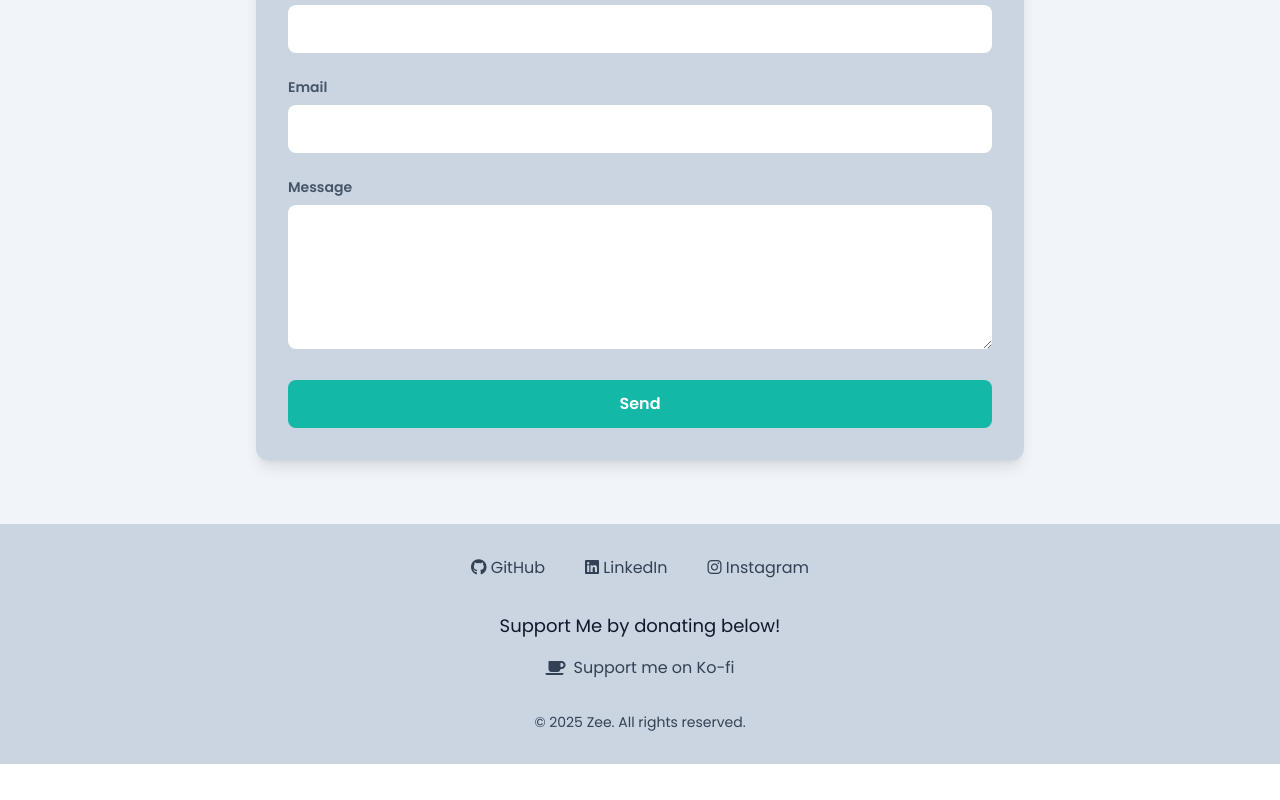
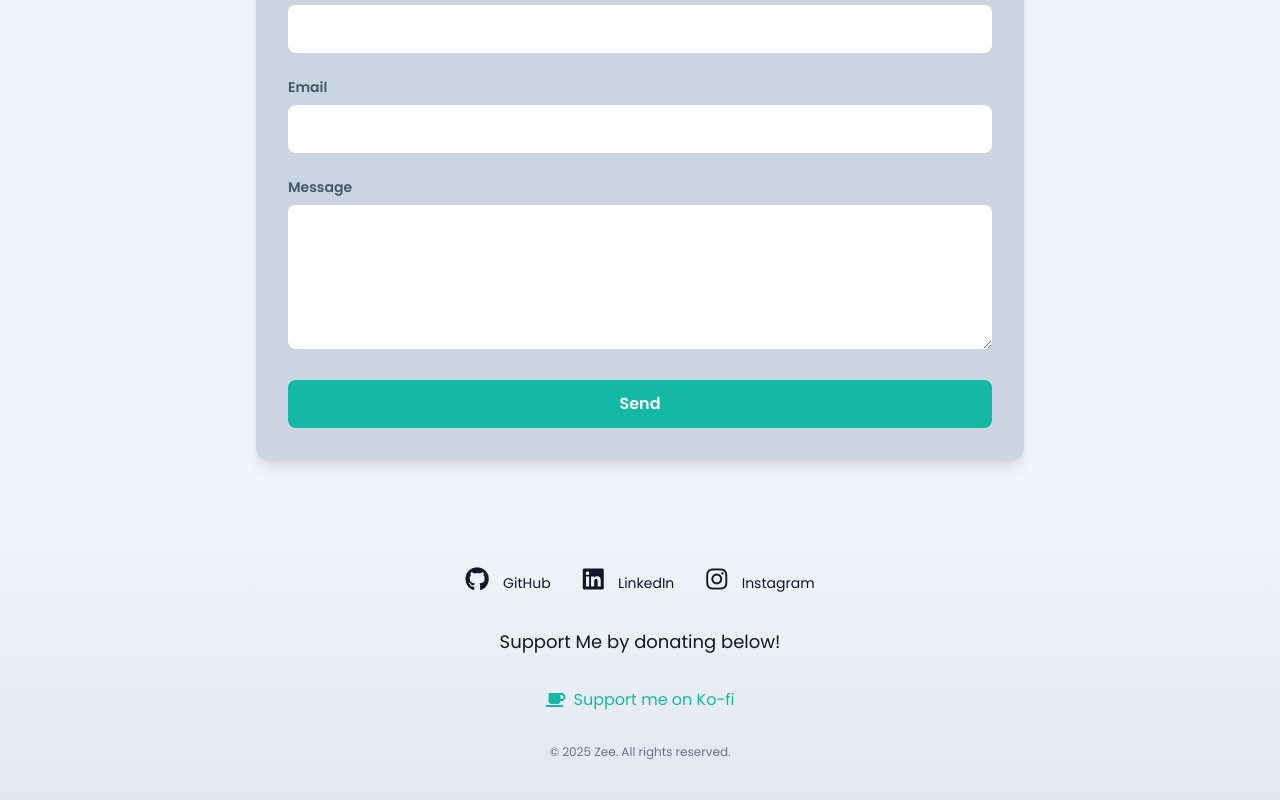
Before and after one commit to seriie/react-portofolio, a React (Vite) app: page / in a window 1280 px wide. Shown: the part 2213-3013 px from the top of the page. Before the commit the page ends 2977 px from the top, so only its background shows below. Built offline with nearby package versions, Linux system fonts and the light colour scheme; no server answers.

Commit message:
re design

```diff
--- a/src/components/footer/Footer.jsx
+++ b/src/components/footer/Footer.jsx
@@ -5,39 +5,46 @@ export default function Footer() {
   const { translations } = useLanguage();
   const { theme } = useTheme();
 
-    if(!translations) {
+  if (!translations) {
     return <p>Loading...</p>;
   }
 
   const { support } = translations;
+
   return (
-      <footer className={`${theme === "dark" ? 'bg-slate-900 text-slate-50' : 'bg-slate-300 text-slate-900'} py-8`}>
-          <div className="container mx-auto text-center">
-            <div className="flex justify-center mb-8 space-x-10">
-              <a href="https://github.com/seriie" target="_blank" className={`triggered-hover ${theme === "dark" ? 'text-slate-400 hover:text-slate-300' : 'text-slate-700 hover:text-slate-900'}`}>
-                <i className="fab fa-github"></i> GitHub
+    <footer className={`${theme === "dark" ? 'bg-gradient-to-t from-slate-900 to-slate-800 text-slate-100' : 'bg-gradient-to-t from-slate-200 to-slate-100 text-slate-900'} py-10`}>
+      <div className="container mx-auto flex flex-col items-center text-center space-y-8">
+        <div className="flex justify-center space-x-8">
+          {[
+            { href: "https://github.com/seriie", icon: "fab fa-github", label: "GitHub" },
+            { href: "https://www.linkedin.com/in/mohammad-zidane-rahadian-0b2815290/", icon: "fab fa-linkedin", label: "LinkedIn" },
+            { href: "https://www.instagram.com/zzzeeee05", icon: "fab fa-instagram", label: "Instagram" },
+          ].map((item, idx) => (
+            <a
+              key={idx}
+              href={item.href}
+              target="_blank"
+              className="text-2xl transition-colors duration-300 hover:text-teal-400"
+            >
+              <i className={`${item.icon}`}></i> <span className="text-sm ml-2">{item.label}</span>
             </a>
-              <a href="https://www.linkedin.com/in/mohammad-zidane-rahadian-0b2815290/" target="_blank" className={`triggered-hover ${theme === "dark" ? 'text-slate-400 hover:text-slate-300' : 'text-slate-700 hover:text-slate-900'}`}>
-                <i className="fab fa-linkedin"></i> LinkedIn
-              </a>
-              <a href="https://www.instagram.com/zzzeeee05" target="_blank" className={`triggered-hover ${theme === "dark" ? 'text-slate-400 hover:text-slate-300' : 'text-slate-700 hover:text-slate-900'}`}>
-                <i className="fab fa-instagram"></i> Instagram
-              </a>
+          ))}
         </div>
 
-            <p className="text-lg mb-4">{support.title}</p>
-            <div className="flex justify-center mb-8 space-x-10">
+        <div className="text-lg">
+          <p>{support.title}</p>
+        </div>
+
         <a
           href="https://ko-fi.com/justacoders"
           target="_blank"
-              className={`${theme === "dark" ? 'text-slate-400 hover:text-slate-300' : 'text-slate-700 hover:text-slate-900'} flex items-center`}
+          className="flex items-center space-x-2 text-teal-500 hover:text-teal-400 transition-colors duration-300"
         >
-              <i className="triggered-hover fas fa-coffee mr-2"></i>
-              {support.link}
+          <i className="fas fa-coffee"></i>
+          <span className="text-base">{support.link}</span>
         </a>
-            </div>
 
-            <div className={`text-sm ${theme === "dark" ? 'text-slate-400' : 'text-slate-700'}`}>
+        <div className="text-xs text-slate-500">
           <p>&copy; {new Date().getFullYear()} Zee. All rights reserved.</p>
         </div>
       </div>
```
Lines whose indentation alone changed are shown as unchanged.
